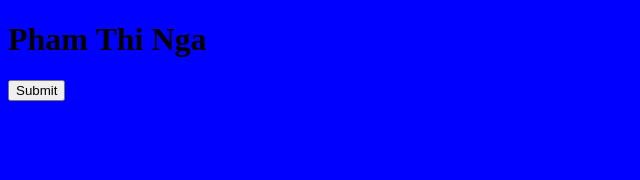
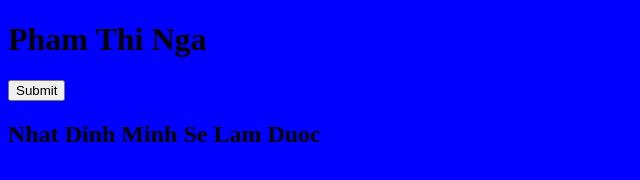
Before and after one commit to ngaptph19327/Hoc_gitHub_YT, a plain HTML site: page index.html in a window 1280 px wide. Shown: the whole page, without its empty margins (0-640 px from the left). Drawn offline with Linux system fonts and the light colour scheme.

Commit message:
Update index.html

```diff
--- a/index.html
+++ b/index.html
@@ -13,6 +13,7 @@
 <body>
     <h1>Pham Thi Nga</h1>
     <button>Submit</button>
+    <h2>Nhat Dinh Minh Se Lam Duoc </h2>
 
 </body>
 
```
